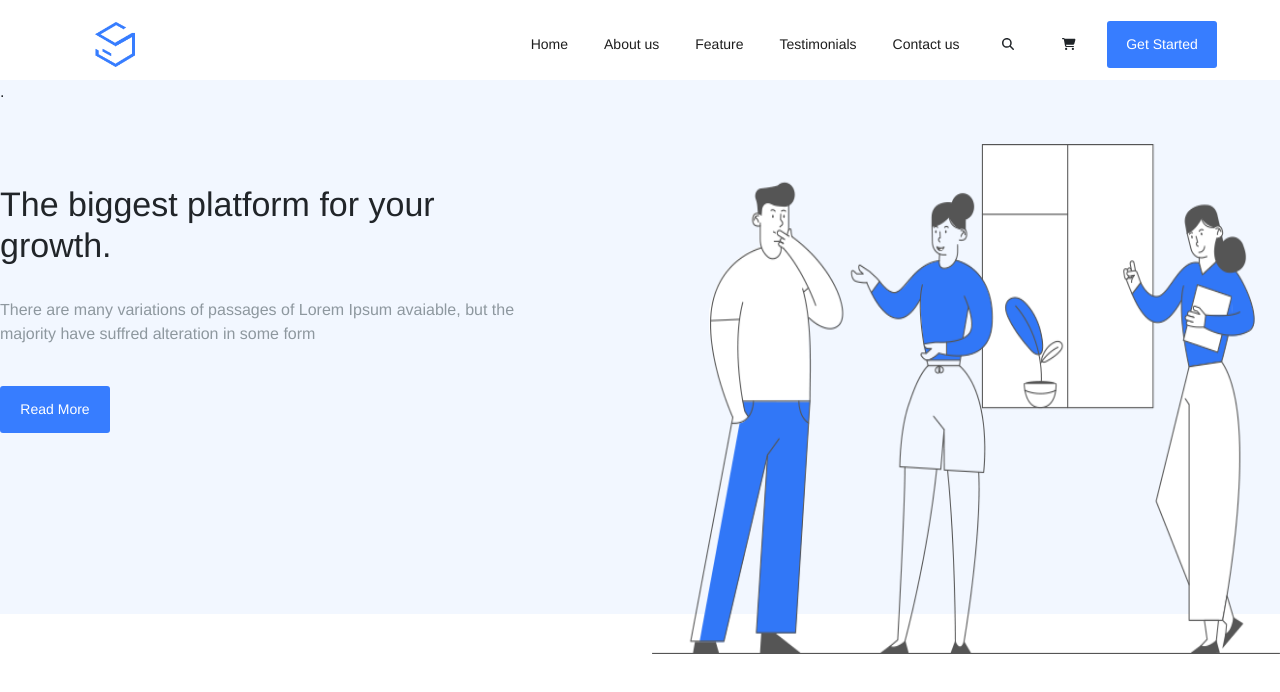
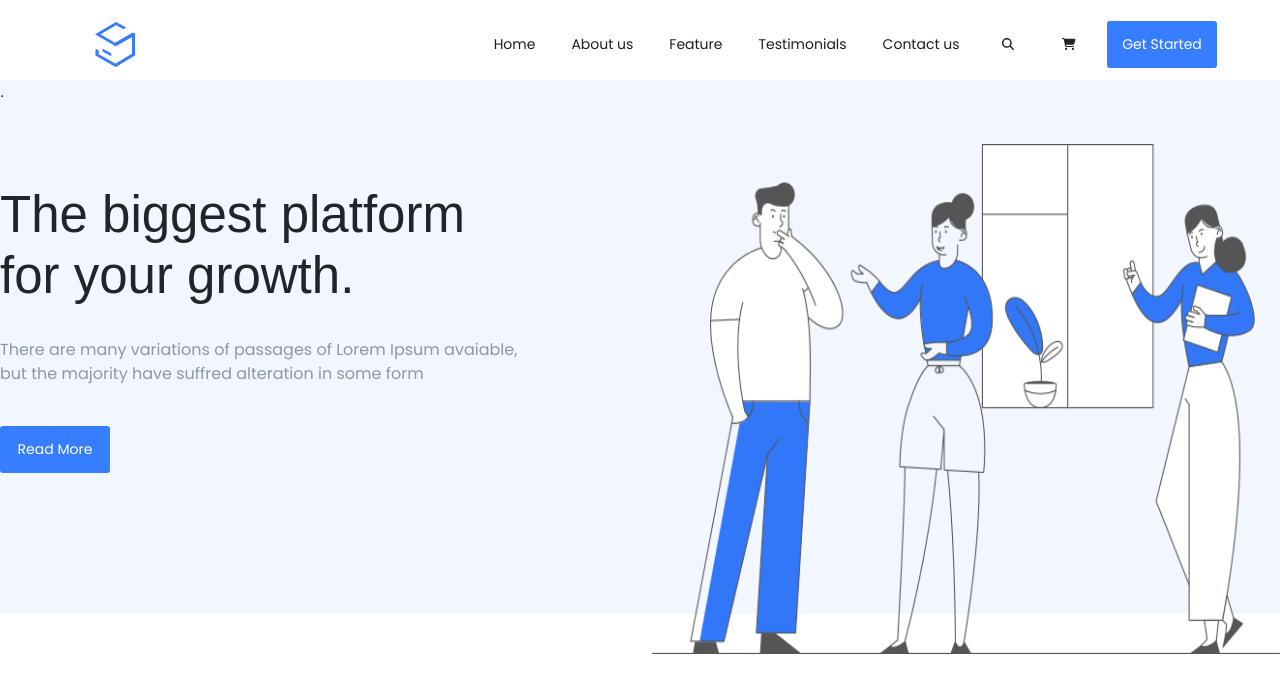
Before and after one commit to Bilobra/proj-html-vuejs, a Vue app: page / in a window 1280 px wide. Shown: the top 692 px of the page. Built offline with nearby package versions, Linux system fonts and the light colour scheme; a small style sheet from the web is missing.

Commit message:
add main/second Font

```diff
--- a/package.json
+++ b/package.json
@@ -8,6 +8,8 @@
     "lint": "vue-cli-service lint"
   },
   "dependencies": {
+    "@fontsource/josefin-sans": "^4.5.10",
+    "@fontsource/poppins": "^4.5.9",
     "@fortawesome/fontawesome-svg-core": "^6.2.0",
     "@fortawesome/free-brands-svg-icons": "^6.2.0",
     "@fortawesome/free-regular-svg-icons": "^6.2.0",
--- a/src/components/HeroSection.vue
+++ b/src/components/HeroSection.vue
@@ -40,12 +40,14 @@ export default {
 }
 
 .hero_title {
-    font-size: 34px;
+    font-size: 51px;
+    font-family: $main-font-family;
 }
 
 .hero_description {
     font-size: 16px;
     color: $small-text-color;
+    font-family: $second-font-family;
 
 }
 </style>
--- a/src/components/ProductLinkHeader.vue
+++ b/src/components/ProductLinkHeader.vue
@@ -22,5 +22,6 @@ export default {
     line-height: 45px;
     font-size: 14px;
     color:$main-text-color;
+    font-family: $second-font-family;
 }
 </style>
--- a/src/style/GeneralStyle.scss
+++ b/src/style/GeneralStyle.scss
@@ -25,4 +25,5 @@ img {
     border-radius: 3px;
     // padding: 0 20px;
     font-size: 14px;
+    font-family: $second-font-family;
 }
--- a/src/style/VarColor.scss
+++ b/src/style/VarColor.scss
@@ -11,3 +11,10 @@ $button-text-colo: #FFFFFF;
 $active-icon-color: #377DFF;
 $small-text-color: #8E989F;
 $main-text-color: #1E1E1E;
+
+// FONT
+@import "~@fontsource/josefin-sans/index.css";
+@import "~@fontsource/poppins/index.css";
+
+$main-font-family: "Josefin Sans", sans-serif;
+$second-font-family: "Poppins", sans-serif;
```
Also changed, not shown: 1 other file (tests, documents, lock files or other folders).
